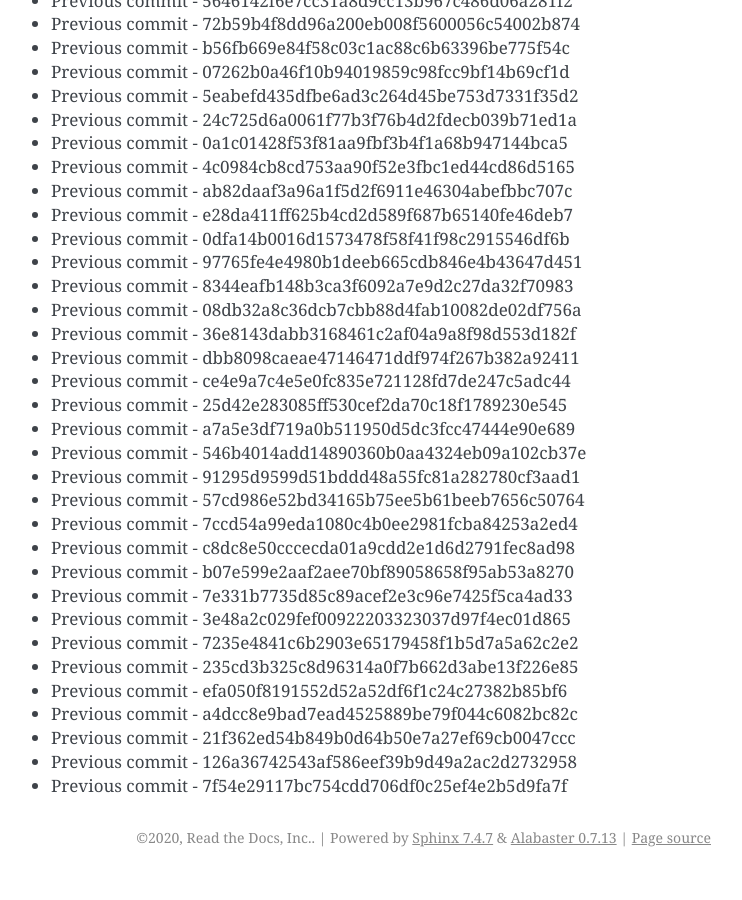
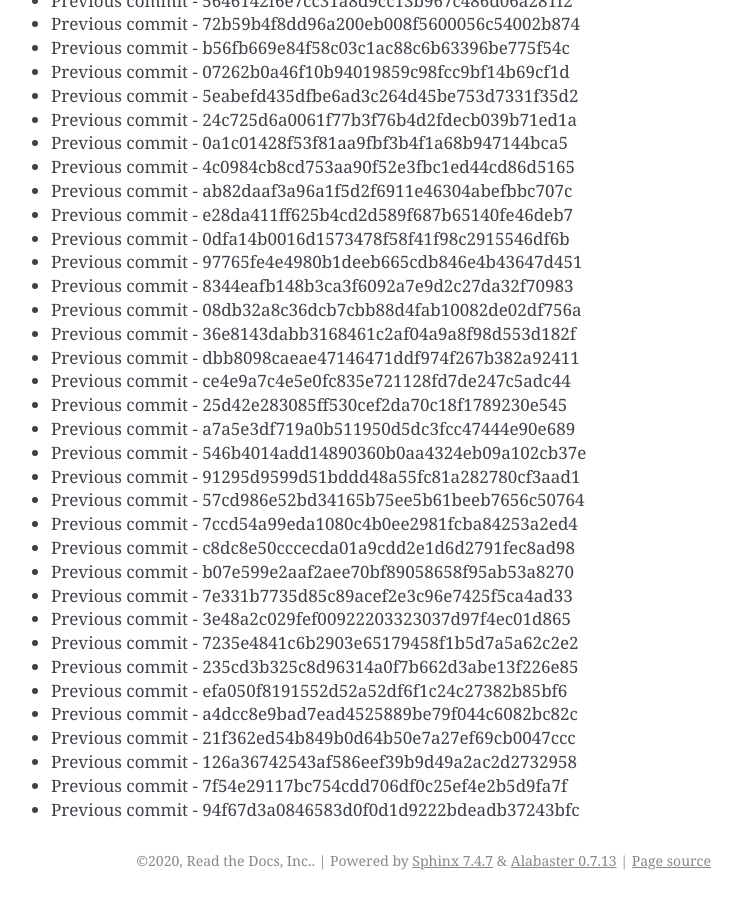
Before and after one commit to readthedocs/rtd-git-stresstest, a Sphinx documentation site: the page built from docs/updates.rst, in a window 1280 px wide and 900 px high, scrolled down 76448 px. Shown: the whole window, without its empty margins (399-1141 px from the left). Built offline with Sphinx 7.4.7, drawn with Linux system fonts in a browser that asks for light colours; before the commit the page ends 77325 px from its top, so only the background shows below that.

Commit message:
Generating commit from previous: 94f67d3a0846583d0f0d1d9222bdeadb37243bfc

```diff
--- a/docs/updates.rst
+++ b/docs/updates.rst
@@ -3244,3 +3244,4 @@ It can be tested for any performance characteristics.
 * Previous commit - 21f362ed54b849b0d64b50e7a27ef69cb0047ccc
 * Previous commit - 126a36742543af586eef39b9d49a2ac2d2732958
 * Previous commit - 7f54e29117bc754cdd706df0c25ef4e2b5d9fa7f
+* Previous commit - 94f67d3a0846583d0f0d1d9222bdeadb37243bfc
```
